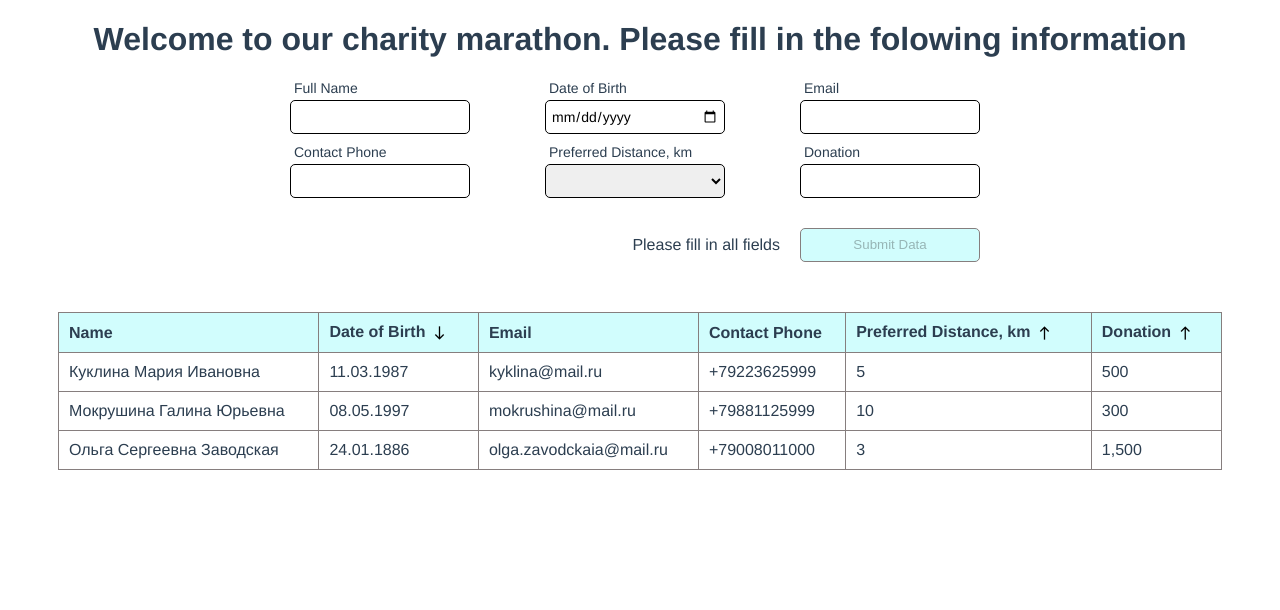
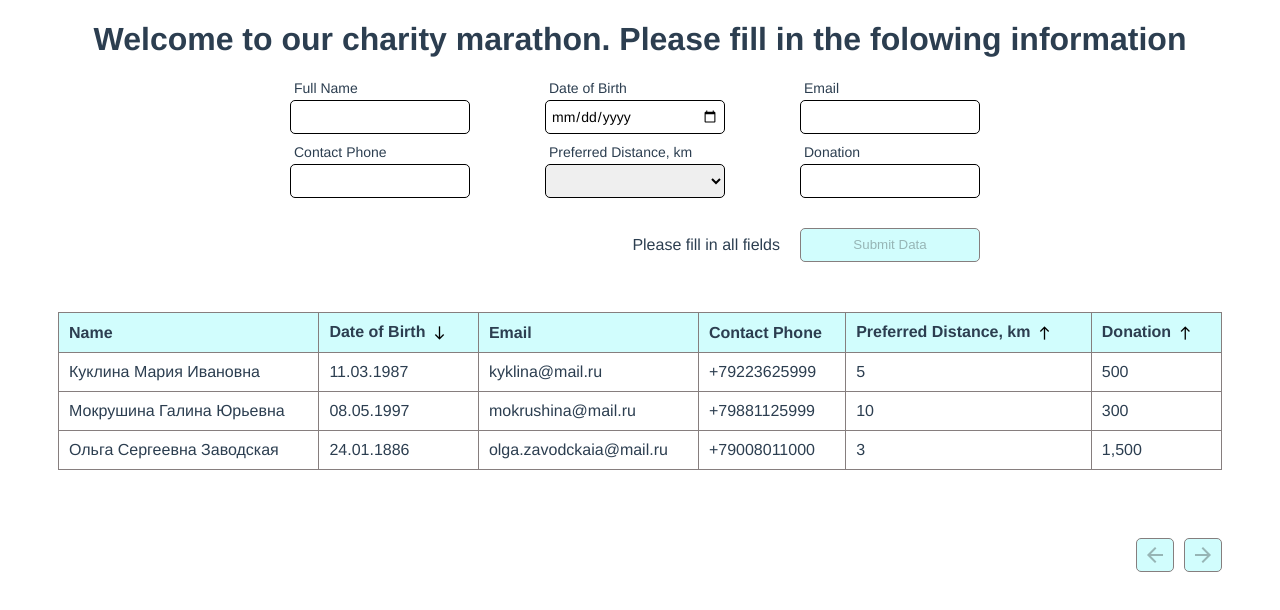
Before and after one commit to alex-y-kuznetsov/marathon, a Vue app in the folder marathon/: page /#/ in a window 1280 px wide. Shown: the top 610 px of the page. Built offline with nearby package versions, Linux system fonts and the light colour scheme.

Commit message:
pagination

```diff
--- a/marathon/src/components/Form.vue
+++ b/marathon/src/components/Form.vue
@@ -158,11 +158,19 @@ select.form_input {
 .submit_data {
     height: 34px;
     width: 180px;
-    background-color: transparent;
     background-color: #d1fdfd;
     border: 1px solid #867e7e;
     border-radius: 5px;
     cursor: pointer;
     margin-left: 20px;
+
+    &:disabled {
+      cursor: not-allowed;
+    }
+
+    &:focus {
+      outline: none;
+      box-shadow: 0 0 1px 1px #cccccc;
+    }
 }
 </style>
--- a/marathon/src/components/UserTable.vue
+++ b/marathon/src/components/UserTable.vue
@@ -30,7 +30,7 @@
           </tr>
         </thead>
         <tbody>
-          <tr class="table_body_row" v-bind:class="{ new: user.new }" v-for="user in totalUsers" v-bind:key="user.id">
+          <tr class="table_body_row" v-bind:class="{ new: user.new }" v-for="user in shownUsers" v-bind:key="user.id">
             <td>{{ user.username }}</td>
             <td>{{ getDisplayDate(user.birth) }}</td>
             <td>{{ user.email }}</td>
@@ -40,6 +40,18 @@
           </tr>
         </tbody>
       </table>
+      <div class="pagination">
+        <button class="page_button"
+                v-on:click.prevent="prevPage()"
+                v-bind:disabled="pageNumber === 0">
+                <span class="material-icons">arrow_back</span>
+        </button>
+        <button class="page_button"
+                v-on:click.prevent="nextPage()"
+                v-bind:disabled="pageNumber >= totalPages - 1">
+                <span class="material-icons">arrow_forward</span>
+        </button>
+      </div>
     </div>
 </template>
 
@@ -52,6 +64,9 @@ export default {
   data () {
     return {
       totalUsers: [],
+      shownUsers: [],
+      perPage: 4,
+      pageNumber: 0,
       sorting: {
         dateForSorting: {
           direction: 'descending'
@@ -66,6 +81,19 @@ export default {
     }
   },
   methods: {
+    paginate () {
+      const start = this.pageNumber * this.perPage
+      const end = start + this.perPage
+      this.shownUsers = this.totalUsers.slice(start, end)
+    },
+    nextPage () {
+      this.pageNumber++
+      this.paginate()
+    },
+    prevPage () {
+      this.pageNumber--
+      this.paginate()
+    },
     getDisplayDate (field) {
       return field.slice(8, 10) + '.' + field.slice(5, 7) + '.' + field.slice(0, 4)
     },
@@ -111,12 +139,16 @@ export default {
   watch: {
     myState () {
       this.totalUsers = this.$store.state.addedUsers
+      this.paginate()
     }
   },
   computed: {
     ...mapGetters({
       myState: 'getMyState'
-    })
+    }),
+    totalPages () {
+      return Math.ceil(this.totalUsers.length / this.perPage)
+    }
   },
   created () {
     this.totalUsers = this.$store.state.addedUsers
@@ -127,6 +159,7 @@ export default {
     this.totalUsers.forEach(function (user) {
       user.dateForSorting = new Date(user.birth)
     })
+    this.paginate()
   }
 }
 </script>
@@ -134,6 +167,10 @@ export default {
 <style scoped lang="less">
   .table_cover {
     padding: 50px;
+    min-height: 380px;
+    display: flex;
+    flex-direction: column;
+    box-sizing: border-box;
   }
 
   .users_table {
@@ -177,4 +214,35 @@ export default {
       }
     }
   }
+
+  .pagination {
+    padding: 20px 0;
+    text-align: right;
+    margin-top: auto;
+  }
+
+  .page_button {
+    height: 34px;
+    background-color: #d1fdfd;
+    border: 1px solid #867e7e;
+    border-radius: 5px;
+    cursor: pointer;
+
+    .material-icons {
+      vertical-align: middle;
+    }
+
+    &:first-child {
+      margin-right: 10px;
+    }
+
+    &:disabled {
+      cursor: not-allowed;
+    }
+
+    &:focus {
+      outline: none;
+      box-shadow: 0 0 1px 1px #cccccc;
+    }
+  }
 </style>
```
